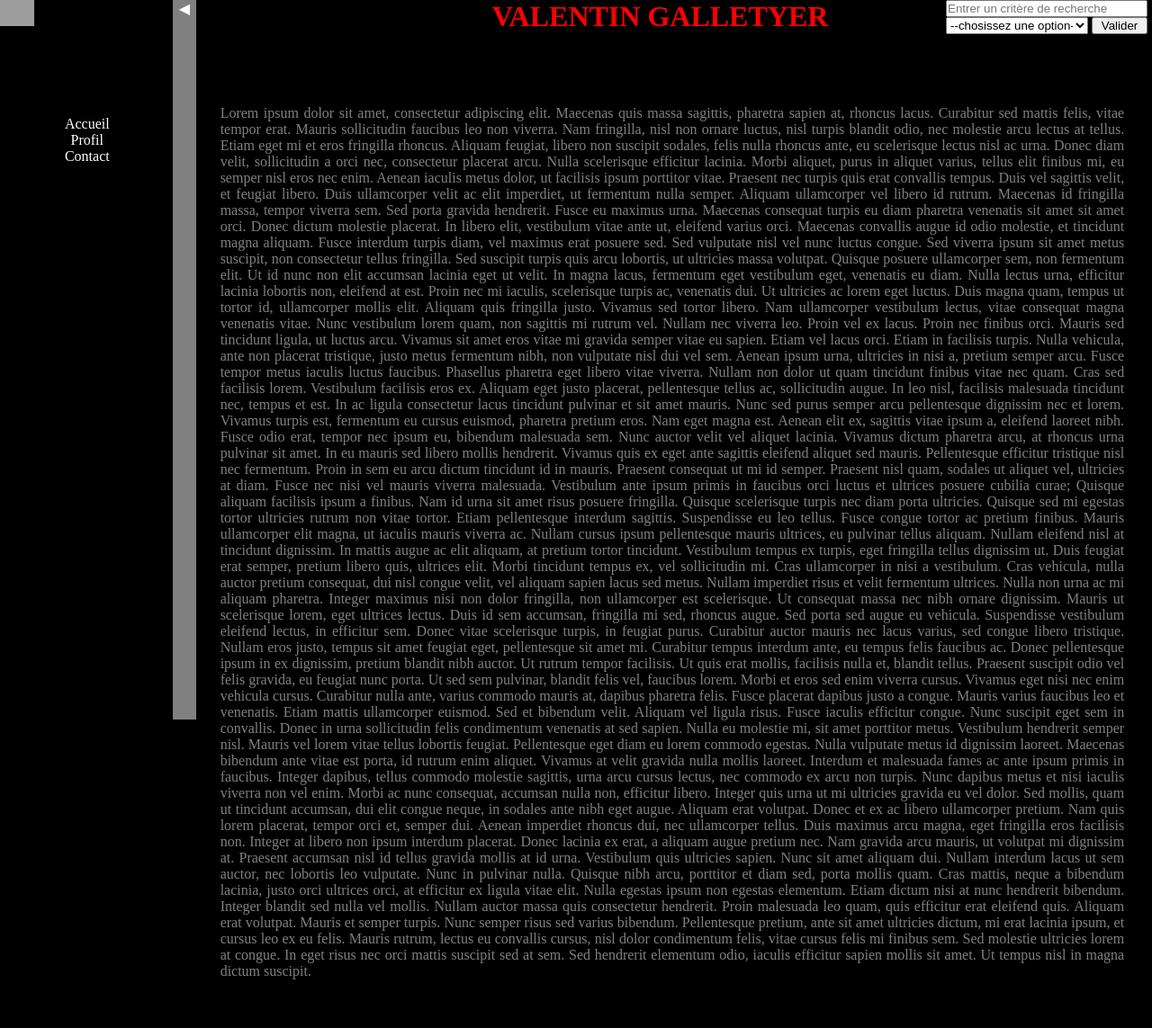
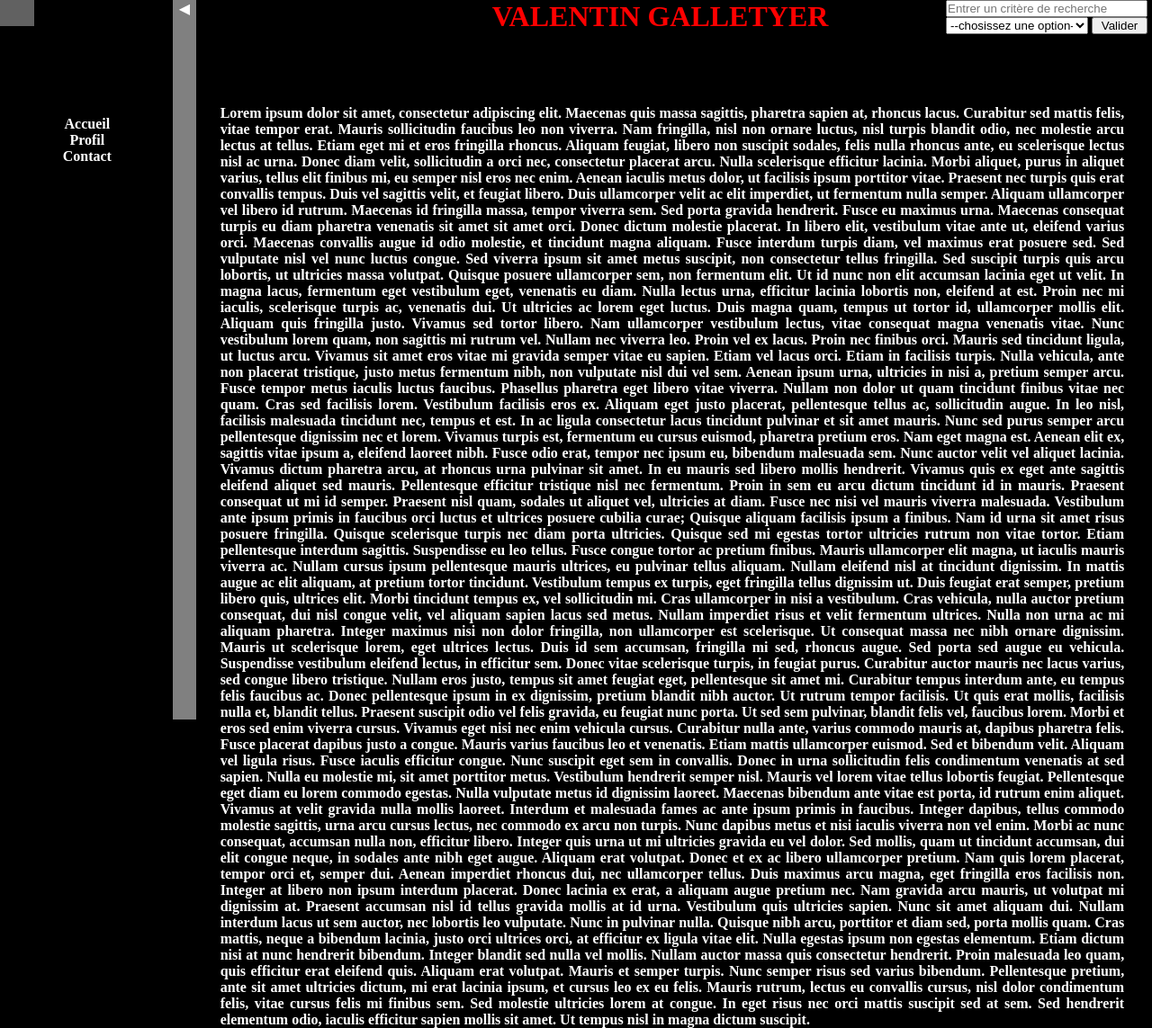
Before and after one commit to FloRobart/Site_voiture_valentin, a PHP site: page / in a window 1280 px wide. Shown: the whole page at 90% size. Before the commit the page ends 1089 px from the top, so only its background shows below. Run offline with PHP 8.4, Linux system fonts and the light colour scheme; grey boxes are pictures that could not be loaded.

Commit message:
update coulText = opposé de coulFond

```diff
--- a/Code/tentative2/css/style.css
+++ b/Code/tentative2/css/style.css
@@ -6,7 +6,7 @@
 
     /* Police d'écriture */
     --StylePolice : Dubai Light;
-    --CoulPolice  : gray;
+    /* --CoulPolice  : gray; */
 
     --TailleTitre1 : 32px;
 
@@ -23,6 +23,7 @@
 
 
 
+
 /*---------------------*/
 /* ENSEMBLE de la page */
 /*---------------------*/
@@ -33,7 +34,7 @@
 html {
     background-color: var(--CoulFond);
     font-family: var(--StylePolice);
-    color : var(--CoulPolice);
+    /* color : var(--CoulPolice); */
 }
 
 
@@ -120,7 +121,9 @@ nav {
     width: var(--tailleImgInsta);
 }
 
-.imageInsta { width: 100%; }
+.imageInsta {
+    width: 100%;
+}
 
 
 /* Liste dans la navigation */
@@ -133,7 +136,10 @@ nav {
 
 a {
     text-decoration: none;
-    color: white;
+
+    color: var(--CoulFond);
+    filter: invert(100%);
+    font-weight : bold;
 }
 
 
@@ -165,6 +171,11 @@ main {
     text-align: justify;
 }
 
+p {
+    filter: invert(100%);
+    font-weight: bold;
+}
+
 
 
 /*------*/
--- a/Code/tentative2/index.html
+++ b/Code/tentative2/index.html
@@ -13,7 +13,7 @@
 		<!--checkbox note: la checkbox est coché par defaut -->
 		<input type="checkbox" class="menu" id="menu" /> <!-- checked="checked" -->
 		<nav>
-			<div class="instagram"><a href="https://instagram.com/j.v.spot"><img src="../../Photo/instagram_white.png" class="imageInsta"></a></div>
+			<div class="instagram"><a href="https://instagram.com/j.v.spot"><img src="../../Photo/instagram.png" class="imageInsta"></a></div>
 			<div class="navigation">
 				<ul>
 					<li><a href="#">Accueil</a></li>
@@ -51,6 +51,7 @@
 			</header>
 
 			<main>
+				<p>
 					Lorem ipsum dolor sit amet, consectetur adipiscing elit. Maecenas quis massa sagittis, pharetra sapien at, rhoncus lacus. Curabitur sed mattis felis, vitae tempor erat. Mauris sollicitudin faucibus leo non viverra. Nam fringilla, nisl non ornare luctus, nisl turpis blandit odio, nec molestie arcu lectus at tellus. Etiam eget mi et eros fringilla rhoncus. Aliquam feugiat, libero non suscipit sodales, felis nulla rhoncus ante, eu scelerisque lectus nisl ac urna. Donec diam velit, sollicitudin a orci nec, consectetur placerat arcu.
 					Nulla scelerisque efficitur lacinia. Morbi aliquet, purus in aliquet varius, tellus elit finibus mi, eu semper nisl eros nec enim. Aenean iaculis metus dolor, ut facilisis ipsum porttitor vitae. Praesent nec turpis quis erat convallis tempus. Duis vel sagittis velit, et feugiat libero. Duis ullamcorper velit ac elit imperdiet, ut fermentum nulla semper. Aliquam ullamcorper vel libero id rutrum. Maecenas id fringilla massa, tempor viverra sem. Sed porta gravida hendrerit. Fusce eu maximus urna.
 					Maecenas consequat turpis eu diam pharetra venenatis sit amet sit amet orci. Donec dictum molestie placerat. In libero elit, vestibulum vitae ante ut, eleifend varius orci. Maecenas convallis augue id odio molestie, et tincidunt magna aliquam. Fusce interdum turpis diam, vel maximus erat posuere sed. Sed vulputate nisl vel nunc luctus congue. Sed viverra ipsum sit amet metus suscipit, non consectetur tellus fringilla. Sed suscipit turpis quis arcu lobortis, ut ultricies massa volutpat. Quisque posuere ullamcorper sem, non fermentum elit. Ut id nunc non elit accumsan lacinia eget ut velit. In magna lacus, fermentum eget vestibulum eget, venenatis eu diam. Nulla lectus urna, efficitur lacinia lobortis non, eleifend at est. Proin nec mi iaculis, scelerisque turpis ac, venenatis dui.
@@ -64,6 +65,7 @@
 					Nunc suscipit eget sem in convallis. Donec in urna sollicitudin felis condimentum venenatis at sed sapien. Nulla eu molestie mi, sit amet porttitor metus. Vestibulum hendrerit semper nisl. Mauris vel lorem vitae tellus lobortis feugiat. Pellentesque eget diam eu lorem commodo egestas. Nulla vulputate metus id dignissim laoreet. Maecenas bibendum ante vitae est porta, id rutrum enim aliquet. Vivamus at velit gravida nulla mollis laoreet. Interdum et malesuada fames ac ante ipsum primis in faucibus. Integer dapibus, tellus commodo molestie sagittis, urna arcu cursus lectus, nec commodo ex arcu non turpis. Nunc dapibus metus et nisi iaculis viverra non vel enim. Morbi ac nunc consequat, accumsan nulla non, efficitur libero. Integer quis urna ut mi ultricies gravida eu vel dolor. Sed mollis, quam ut tincidunt accumsan, dui elit congue neque, in sodales ante nibh eget augue.
 					Aliquam erat volutpat. Donec et ex ac libero ullamcorper pretium. Nam quis lorem placerat, tempor orci et, semper dui. Aenean imperdiet rhoncus dui, nec ullamcorper tellus. Duis maximus arcu magna, eget fringilla eros facilisis non. Integer at libero non ipsum interdum placerat. Donec lacinia ex erat, a aliquam augue pretium nec. Nam gravida arcu mauris, ut volutpat mi dignissim at. Praesent accumsan nisl id tellus gravida mollis at id urna. Vestibulum quis ultricies sapien. Nunc sit amet aliquam dui. Nullam interdum lacus ut sem auctor, nec lobortis leo vulputate. Nunc in pulvinar nulla. Quisque nibh arcu, porttitor et diam sed, porta mollis quam.
 					Cras mattis, neque a bibendum lacinia, justo orci ultrices orci, at efficitur ex ligula vitae elit. Nulla egestas ipsum non egestas elementum. Etiam dictum nisi at nunc hendrerit bibendum. Integer blandit sed nulla vel mollis. Nullam auctor massa quis consectetur hendrerit. Proin malesuada leo quam, quis efficitur erat eleifend quis. Aliquam erat volutpat. Mauris et semper turpis. Nunc semper risus sed varius bibendum. Pellentesque pretium, ante sit amet ultricies dictum, mi erat lacinia ipsum, et cursus leo ex eu felis. Mauris rutrum, lectus eu convallis cursus, nisl dolor condimentum felis, vitae cursus felis mi finibus sem. Sed molestie ultricies lorem at congue. In eget risus nec orci mattis suscipit sed at sem. Sed hendrerit elementum odio, iaculis efficitur sapien mollis sit amet. Ut tempus nisl in magna dictum suscipit.
+				</p>
 			</main>
 		</div>
 	</body>
```
Lines whose indentation alone changed are shown as unchanged.
